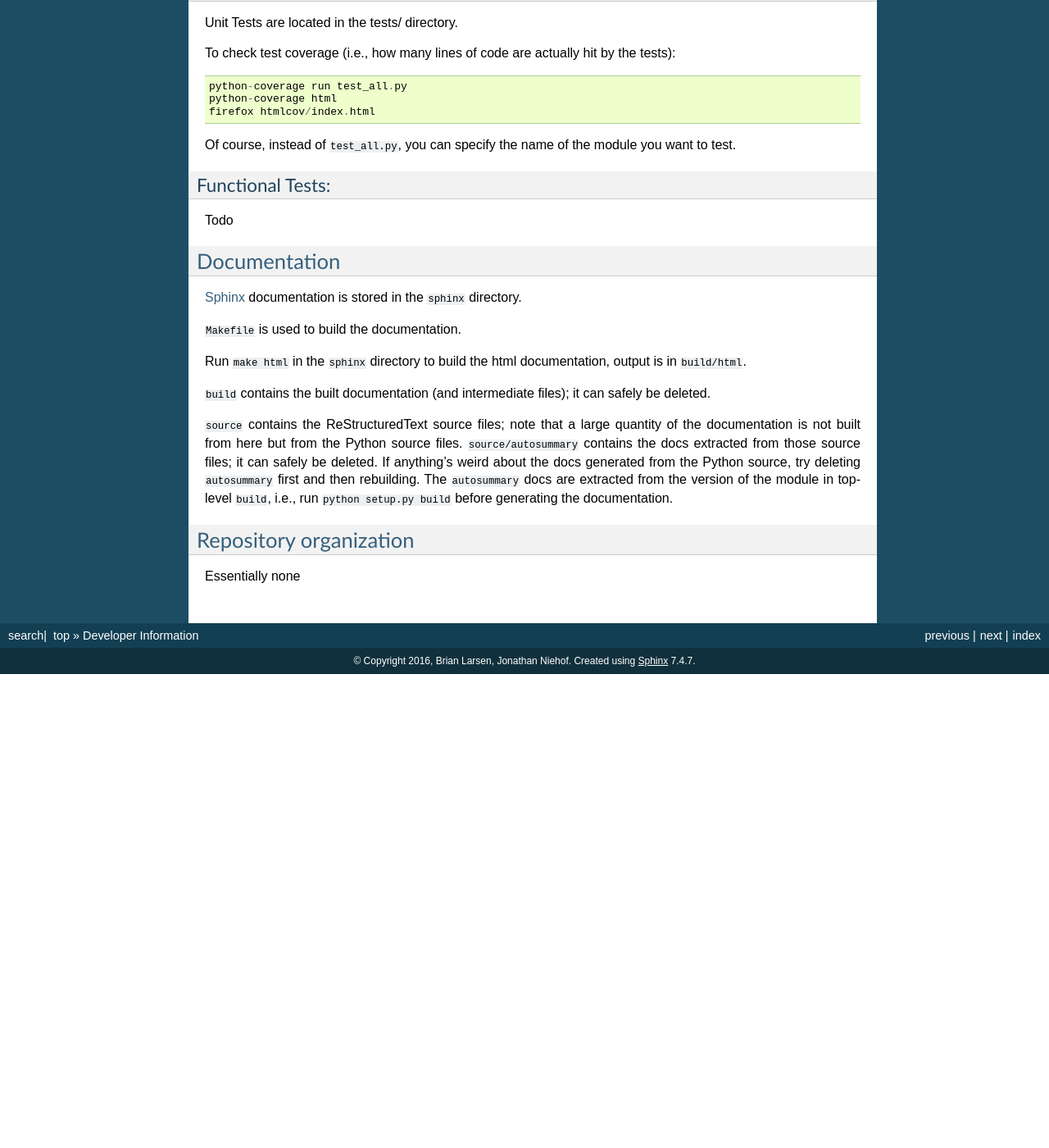
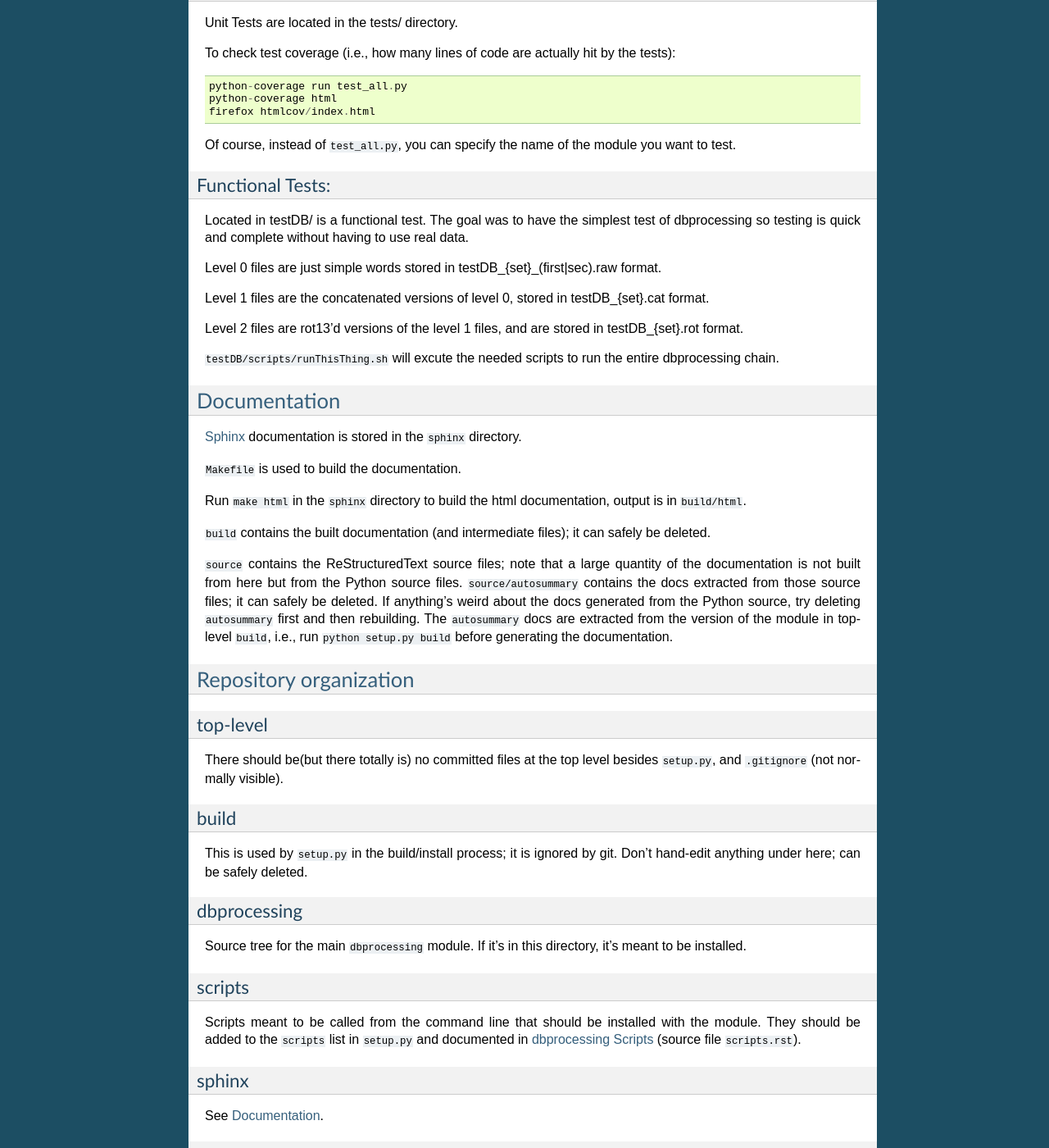
Before and after one commit to spacepy/dbprocessing, a Sphinx documentation site: the page built from sphinx/source/developer.rst, in a window 1280 px wide and 1400 px high, scrolled down 663 px. Shown: the whole window at 82% size. Built offline with Sphinx 7.4.7, drawn with Linux system fonts in a browser that asks for light colours; formulas are drawn with MathJax 3; before the commit the page ends 1485 px from its top, so only the background shows below that; some of the changed text lies outside the part shown.

Commit message:
Fixed and wrote some documentation.

```diff
--- a/sphinx/source/developer.rst
+++ b/sphinx/source/developer.rst
@@ -37,7 +37,15 @@ Of course, instead of ``test_all.py``, you can specify the name of the module yo
 
 Functional Tests:
 ~~~~~~~~~~~~~~~~~
-Todo
+Located in testDB/ is a functional test. The goal was to have the simplest test of dbprocessing so testing is quick and complete without having to use real data.
+
+Level 0 files are just simple words stored in testDB_{set}_(first|sec).raw format.
+
+Level 1 files are the concatenated versions of level 0, stored in testDB_{set}.cat format.
+
+Level 2 files are rot13’d versions of the level 1 files, and are stored in testDB_{set}.rot format.
+
+``testDB/scripts/runThisThing.sh`` will excute the needed scripts to run the entire dbprocessing chain.
 
 Documentation
 -------------
@@ -53,4 +61,30 @@ Run ``make html`` in the ``sphinx`` directory to build the html documentation, o
 
 Repository organization
 -----------------------
-Essentially none
+top-level
+~~~~~~~~~
+There should be(but there totally is) no committed files at the top level besides ``setup.py``, and ``.gitignore`` (not normally visible).
+
+build
+~~~~~
+This is used by ``setup.py`` in the build/install process; it is ignored by git. Don't hand-edit anything under here; can be safely deleted.
+
+dbprocessing
+~~~~~~~~~~~~
+Source tree for the main ``dbprocessing`` module. If it's in this directory, it's meant to be installed.
+
+scripts
+~~~~~~~
+Scripts meant to be called from the command line that should be installed with the module. They should be added to the ``scripts`` list in ``setup.py`` and documented in :doc:`scripts` (source file ``scripts.rst``).
+
+sphinx
+~~~~~~
+See `Documentation`_.
+
+testDB
+~~~~~~
+Funtional test
+
+tests
+~~~~~
+Unit tests
--- a/sphinx/source/scripts.rst
+++ b/sphinx/source/scripts.rst
@@ -38,7 +38,7 @@ configFromDB.py
 Build a config file from an existing database. This is untested and not
 fully useful yet.
 
-.. option:: The filename to save the config
+.. option:: filename The filename to save the config
 .. option:: -m,--mission The basebase to to connect to
 .. option:: -f,--force Force the creation of the config file, allows overwrite
 .. option:: -s,--satellite The name of the satellite for the config file
```
Also changed, not shown: 3 other files.
